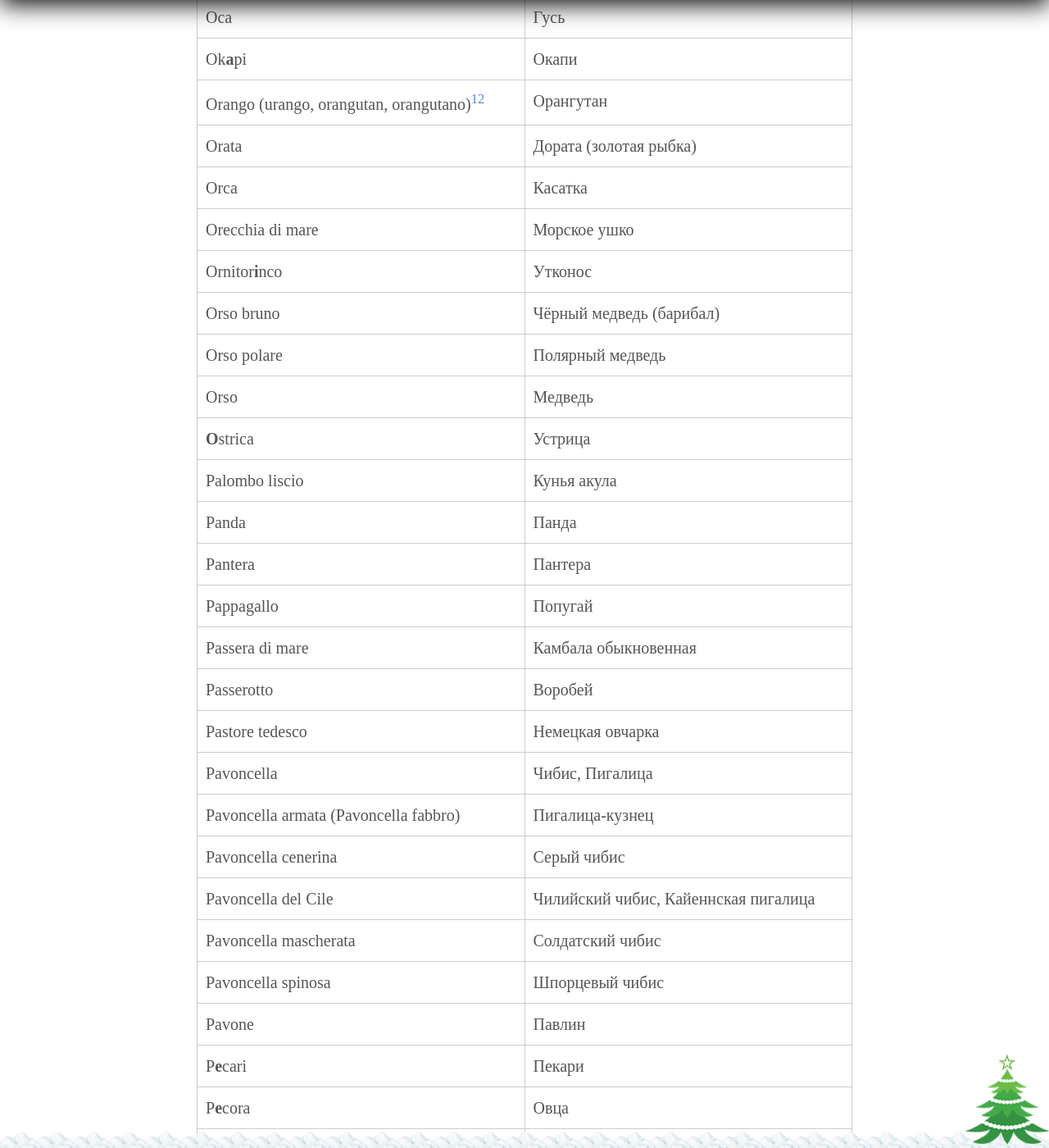
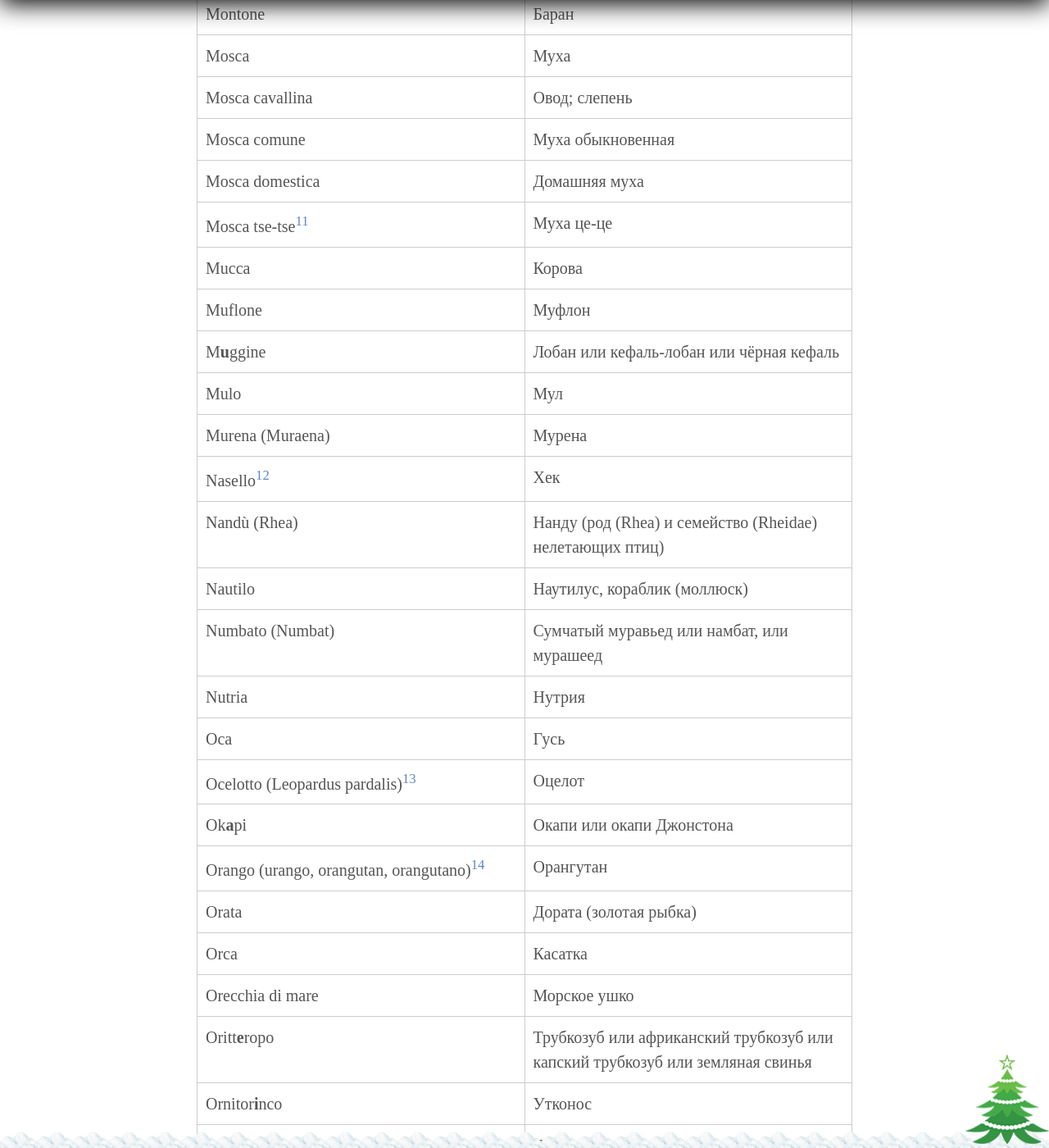
Before and after one commit to postolny/postolny.github.io, a Jekyll site: the page built from _posts/2021-03-19-animali.md, in a window 1280 px wide and 1400 px high, scrolled down 12158 px. Shown: the whole window at 82% size. Built offline with Jekyll 4.4.1, drawn with Linux system fonts in a browser that asks for light colours; nearby versions of some CDN libraries; some of the changed text lies outside the part shown.

Commit message:
Add files via upload

```diff
--- a/_posts/2021-03-19-animali.md
+++ b/_posts/2021-03-19-animali.md
@@ -65,6 +65,7 @@
 |Caim**a**no|Кайман|
 |Calabrone|Шершень|
 |Calamaro|Кальмар|
+|Callorino dell'Alaska (Callorhinus ursinus)|Северный морской котик или морской кот|
 |Camaleonte|Хамелеон|
 |Cammello|Двугорбый верблюд|
 |Canarino|Канарейка|
@@ -86,7 +87,7 @@
 |Cavallo|Лошадь|
 |Cavalluccio marino|Морской конёк|
 |Cavia|Морская свинка|
-|C**e**falo|Кефаль|
+|C**e**falo[^16]|Лобан или кефаль-лобан или чёрная кефаль|
 |Cervo|Олень|
 |Cervo dalla coda bianca|Благородный олень|
 |Chea|Попугай кеа|
@@ -166,6 +167,7 @@
 |Gorilla|Горилла|
 |Gr**a**nchio|Краб|
 |Grande barracuda|Большая барракуда|
+|Grande otarda|Дрофа или дудак|
 |Grillo|Сверчок|
 |Grillotalpa|Обыкновенная медведка|
 |Gru|Журавль|
@@ -230,24 +241,33 @@
 |Mosca tse-tse[^3]|Муха це-це|
 |Mucca|Корова|
 |Muflone|Муфлон|
+|M**u**ggine|Лобан или кефаль-лобан или чёрная кефаль|
 |Mulo|Мул|
+|Murena (Muraena)|Мурена|
 |Nasello[^9]|Хек|
+|Nandù (Rhea)|Нанду (род (Rhea) и семейство (Rheidae) нелетающих птиц)|
+|Nautilo|Наутилус, кораблик (моллюск)|
+|Numbato (Numbat)|Сумчатый муравьед или намбат, или мурашеед|
 |Nutria|Нутрия|
 |Oca|Гусь|
-|Ok**a**pi|Окапи|
+|Ocelotto (Leopardus pardalis)[^17]|Оцелот|
+|Ok**a**pi|Окапи или окапи Джонстона|
 |Orango (urango, orangutan, orangutano)[^1]|Орангутан|
 |Orata|Дората (золотая рыбка)|
 |Orca|Касатка|
 |Orecchia di mare|Морское ушко|
+|Oritt**e**ropo|Трубкозуб или африканский трубкозуб или капский трубкозуб или земляная свинья|
 |Ornitor**i**nco|Утконос|
 |Orso bruno|Чёрный медведь (барибал)|
 |Orso polare|Полярный медведь|
 |Orso|Медведь|
 |**O**strica|Устрица|
+|Otaria orsina|Морской котик|
 |Palombo liscio|Кунья акула|
 |Panda|Панда|
 |Pantera|Пантера|
 |Pappagallo|Попугай|
+|Paradisea[^18]|Райская птица|
 |Passera di mare|Камбала обыкновенная|
 |Passerotto|Воробей|
 |Pastore tedesco|Немецкая овчарка|
@@ -272,11 +292,14 @@
 |Pescecane|Акула|
 |Pesce San Pietro|Солнечник|
 |Pesce spada|Меч-рыба|
+|Petauro dello zucchero|Сахарная сумчатая летяга или сахарный летающий поссум или карликовая сумчатая летяга или короткоголовая летающая белка|
+|Pettazzurro|Варакушка|
 |Pettirosso|Малиновка|
 |P**i**cchio|Дятел|
 |Piccione|Голубь|
 |Pidocchio|Вошь|
 |Pingu**i**no|Пингвин|
+|Piranha|Пиранья|
 |Pitone|Питон|
 |Pollack d'Alaska|Минтай|
 |Polpo|Осминог|
@@ -286,8 +309,11 @@
 |Pulce|Блоха|
 |Pulcino|Цыплёнок|
 |Puma|Пума|
+|Punteruolo|Долгоносик, слоник|
+|Purpuriceno|Усач-краснокрыл|
 |P**u**zzola|Хорёк, Скунс, Вонючка|
 |Quaglia|Перепел|
+|Quetzal splendente[^19]|Квезаль или квезал или кетсаль|
 |Raganella|Квакша обыкновенная|
 |Ragno|Паук|
 |Ragno acquatico|Паук-серебрянка|
@@ -366,6 +392,7 @@
 |V**o**ngola molle|Мия|
 |Volpe|Лиса|
 |Volpe del deserto|Фенёк (сахарская лисица)|
+|Volpina|Лобан или кефаль-лобан или чёрная кефаль|
 |W**a**piti|Канадский олень|
 |Yak|Як|
 |Zanzara|Комар|
@@ -400,3 +427,11 @@
 [^14]: Gazza известна также как gazza eurasiatica (евразийская сорока).
 
 [^15]: Также называется ignicolore (от фр. ярко-красный).
+
+[^16]: Другие названия Cefalo – Volpina, Muggine.
+
+[^17]: Другие названия Ocelotto – ocellotto или ocelot или ozelot.
+
+[^18]: Paradisea как и uccello del paradiso – обиходные названия. В энциклопедии приводится название [Paradiseida (Paradisaeidae)](https://it.wikipedia.org/wiki/Paradisaeidae).
+
+[^19]: Другое название Quetzal splendente – trogone splendido (Pharomachrus mocinno).
```
Also changed, not shown: other parts of _posts/2021-03-19-animali.md (+10 -1 lines).
